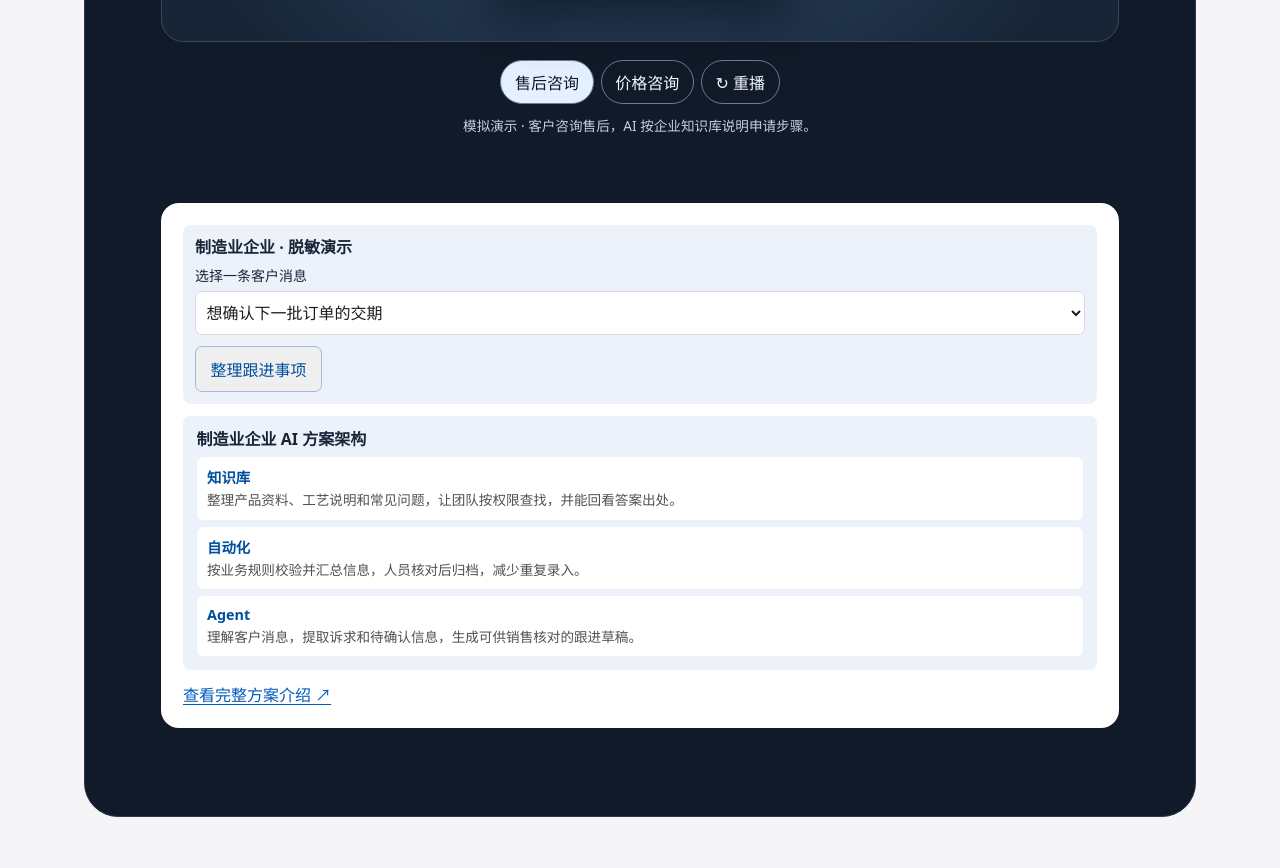
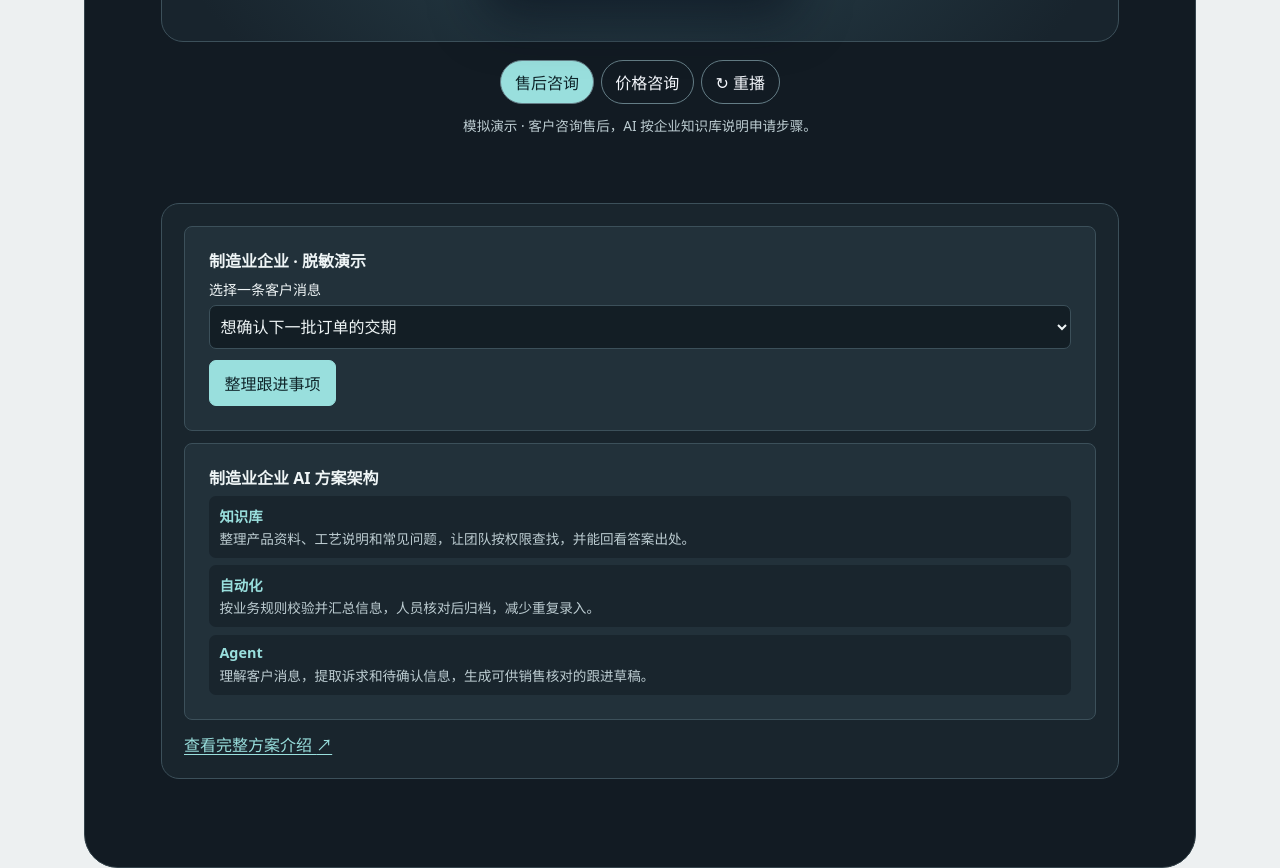
Before and after one commit to qin23333-star/coarsegrain-site, a plain HTML site: page index.html in a window 1280 px wide. Shown: the part 3490-4358 px from the top of the page. Drawn offline with Linux system fonts and the light colour scheme.

Commit message:
Unify enterprise AI section with industrial imagery and tonal panels

```diff
--- a/index.html
+++ b/index.html
@@ -4,9 +4,9 @@
   <meta charset="utf-8">
   <meta name="viewport" content="width=device-width, initial-scale=1">
   <meta name="description" content="粗粮面包的个人网站。企业 AI 培训、定制落地、制造业企业案例和首次覆盖报告 Skill。">
-  <meta name="theme-color" content="#f5f5f7">
+  <meta name="theme-color" content="#111920">
   <title>粗粮面包 · 企业 AI 培训与定制落地</title>
-  <link rel="stylesheet" href="style.css?v=20261122-type-spacing">
+  <link rel="stylesheet" href="style.css?v=20261122-industrial-palette">
 </head>
 <body>
   <div class="nav-shell">
--- a/style.css
+++ b/style.css
@@ -1,9 +1,9 @@
 :root {
   color-scheme: light;
-  --paper: #f5f5f7;
-  --ink: #1d1d1f;
-  --muted: #515154;
-  --line: #d8d8dd;
+  --paper: #edf0f1;
+  --ink: #152129;
+  --muted: #48565e;
+  --line: #cbd4d8;
   --section-space: clamp(48px, 8vw, 104px);
   font-family: "PingFang SC", "Microsoft YaHei", system-ui, sans-serif;
   color: var(--ink);
@@ -27,7 +27,7 @@ h4 { font-size: 1rem; font-weight: 700; margin-bottom: .5rem; }
   flex: none;
   padding: .19em;
   border-radius: .32em;
-  background: #edf2fa;
+  background: #e7edef;
   color: #004f9e;
   fill: none;
   stroke: currentColor;
@@ -81,13 +81,13 @@ h1 { font-size: clamp(2rem, 4.4vw, 3.8rem); font-weight: 700; line-height: 1.12;
   margin: 0 0 .75rem;
   padding: 12px;
   border-radius: 8px;
-  background: #edf2fa;
+  background: #e7edef;
 }
 .workbench-preview label { display: block; margin-bottom: .4rem; font-size: .875rem; }
 .workbench-preview select { display: block; width: 100%; min-height: 44px; margin-bottom: .65rem; padding: .4rem; border: 1px solid var(--line); border-radius: 7px; background: white; color: var(--ink); font: inherit; }
 .workbench-preview button { cursor: pointer; font: inherit; }
 .demo-result:not(:empty) { margin-top: .65rem; padding: .65rem; border-radius: 7px; background: white; font-size: .875rem; }
-.skill-outline { width: 100%; margin-bottom: .75rem; padding: .75rem; border-radius: 8px; background: #edf2fa; }
+.skill-outline { width: 100%; margin-bottom: .75rem; padding: .75rem; border-radius: 8px; background: #e7edef; }
 .training p { margin-bottom: 0; }
 .text-link { color: #005bbb; text-decoration: underline; text-underline-offset: .2em; }
 #skill-prompt {
@@ -141,7 +141,7 @@ h1 { font-size: clamp(2rem, 4.4vw, 3.8rem); font-weight: 700; line-height: 1.12;
 .education { display: flex; align-items: center; gap: .75rem; }
 .education img { flex: none; border-radius: 50%; }
 .phase { color: #005bbb; font-weight: 700; font-size: .9rem; }
-.contact { margin-top: var(--section-space); background: #edf2fa; border: 1px solid var(--line); border-radius: 12px; padding: clamp(18px, 3vw, 34px); grid-template-columns: 1fr auto; }
+.contact { margin-top: var(--section-space); background: #e7edef; border: 1px solid var(--line); border-radius: 12px; padding: clamp(18px, 3vw, 34px); grid-template-columns: 1fr auto; }
 .qr-button { cursor: pointer; border: 1px solid var(--line); border-radius: 12px; background: white; color: var(--ink); padding: 8px 8px 12px; font: inherit; font-size: .83rem; }
 .qr-button img { width: 144px; }
 dialog { border: 1px solid var(--line); border-radius: 16px; background: #ffffff; padding: 22px; color: var(--ink); width: min(420px, calc(100% - 32px)); }
@@ -175,7 +175,7 @@ dialog .button { display: flex; }
 .video-cover img { display: block; width: 100%; height: auto; border-radius: 8px; }
 
 .hero-scene img { object-position: center 72%; }
-.feature-list { width: 100%; margin: 0 0 .75rem; padding: .85rem; border-radius: 8px; background: #edf2fa; }
+.feature-list { width: 100%; margin: 0 0 .75rem; padding: .85rem; border-radius: 8px; background: #e7edef; }
 .feature-list dl { display: grid; gap: .45rem; margin: 0; }
 .feature-list dl > div { padding: .55rem .65rem; border-radius: 7px; background: white; }
 .feature-list dt { font-size: .9rem; font-weight: 700; color: #004f9e; }
@@ -211,7 +211,7 @@ dialog .button { display: flex; }
 }
 .chapter-list li::before { content: counter(chapter) "."; color: #004f9e; }
 
-.header { border: 1px solid #e7e8eb; }
+.header { border: 1px solid #dbe2e4; }
 
 #work { padding-top: var(--section-space); }
 #work > h2 { font-size: clamp(1.75rem, 3.8vw, 3.1rem); margin-bottom: clamp(18px, 3vw, 34px); letter-spacing: -.016em; }
@@ -220,7 +220,7 @@ dialog .button { display: flex; }
   align-items: center;
   padding: clamp(36px, 7vw, 88px) clamp(16px, 6vw, 76px);
   border-radius: clamp(18px, 3vw, 34px);
-  border: 1px solid #e7e8eb;
+  border: 1px solid #dbe2e4;
 }
 .work-grid > .project > h3 {
   display: block;
@@ -244,11 +244,20 @@ dialog .button { display: flex; }
 .training .feature-list, .skill .chapter-list { max-width: 890px; }
 .training .feature-list dl { grid-template-columns: repeat(3, minmax(0, 1fr)); }
 .work-grid > .workbench {
-  color: #f4f7fc;
-  background: #101a28;
-  border-color: #28384c;
+  --panel: #19252d;
+  --panel-raised: #22313a;
+  --panel-edge: #3c505a;
+  --panel-text: #eff5f6;
+  --panel-muted: #bdcdd2;
+  --panel-accent: #99dfdd;
+  color: var(--panel-text);
+  border-color: #35444c;
+  background:
+    linear-gradient(180deg, #121b23bd, #121b23e8 300px, #121b23 550px),
+    url("assets/factory-visit.jpg") center 38% / cover no-repeat,
+    #121b23;
 }
-.workbench > p, .wechat-case > p { color: #c4d1e1; }
+.workbench > p, .wechat-case > p { color: var(--panel-muted); }
 .wechat-case { width: 100%; text-align: center; }
 .wechat-case h4 { font-size: clamp(1.65rem, 3.8vw, 2.85rem); letter-spacing: -.018em; line-height: 1.15; }
 .wechat-case > p { margin-inline: auto; max-width: 31em; line-height: 1.55; text-wrap: pretty; }
@@ -257,9 +266,9 @@ dialog .button { display: flex; }
   place-items: center;
   margin: clamp(20px, 3.4vw, 36px) 0 1.15rem;
   padding: clamp(14px, 4vw, 44px) 8px;
-  border: 1px solid #38485e;
+  border: 1px solid var(--panel-edge);
   border-radius: 22px;
-  background: radial-gradient(ellipse at 50% 64%, #344f70, #172536 68%);
+  background: radial-gradient(ellipse at 50% 64%, #2b4550, #18242d 72%);
 }
 .demo-phone {
   position: relative;
@@ -343,24 +352,46 @@ dialog .button { display: flex; }
 .phone-controls button {
   min-height: 44px;
   padding: .48rem .85rem;
-  border: 1px solid #687d97;
+  border: 1px solid #647d86;
   border-radius: 999px;
   color: #f4f7fc;
   background: transparent;
   font: inherit;
   cursor: pointer;
 }
-.phone-controls button[aria-pressed="true"] { background: #e5f0ff; color: #101a28; }
+.phone-controls button[aria-pressed="true"] { background: var(--panel-accent); color: #10262b; }
 .phone-controls button:focus-visible { outline-color: #a9d2ff; }
-.wechat-case .phone-caption { margin-top: .65rem; color: #c4d1e1; font-size: .85rem; }
+.wechat-case .phone-caption { margin-top: .65rem; color: var(--panel-muted); font-size: .85rem; }
 .manufacturing-case {
   width: 100%;
   margin-top: clamp(22px, 5vw, 56px);
   padding: clamp(12px, 3vw, 22px);
   border-radius: 18px;
-  color: #172539;
-  background: #fff;
+  color: var(--panel-text);
+  border: 1px solid var(--panel-edge);
+  background: var(--panel);
+  color-scheme: dark;
 }
+.manufacturing-case :is(.workbench-preview, .feature-list) {
+  padding: clamp(14px, 2.2vw, 24px);
+  border: 1px solid var(--panel-edge);
+  background: var(--panel-raised);
+}
+.manufacturing-case .feature-list dl > div { background: var(--panel); }
+.manufacturing-case .feature-list dt, .manufacturing-case .text-link { color: var(--panel-accent); }
+.manufacturing-case .feature-list dd { color: var(--panel-muted); }
+.manufacturing-case select, .manufacturing-case .demo-result:not(:empty) {
+  color: var(--panel-text);
+  border: 1px solid var(--panel-edge);
+  background: #131e25;
+}
+.manufacturing-case .button {
+  color: #10262b;
+  border-color: var(--panel-accent);
+  background: var(--panel-accent);
+}
+.manufacturing-case .button:hover { background: #c2f0ed; }
+.workbench :is(button, select, a):focus-visible { outline: 3px solid var(--panel-accent); outline-offset: 4px; }
 .work-grid .skill .research-video {
   width: min(100%, 620px);
   margin-top: 1.5rem;
```
